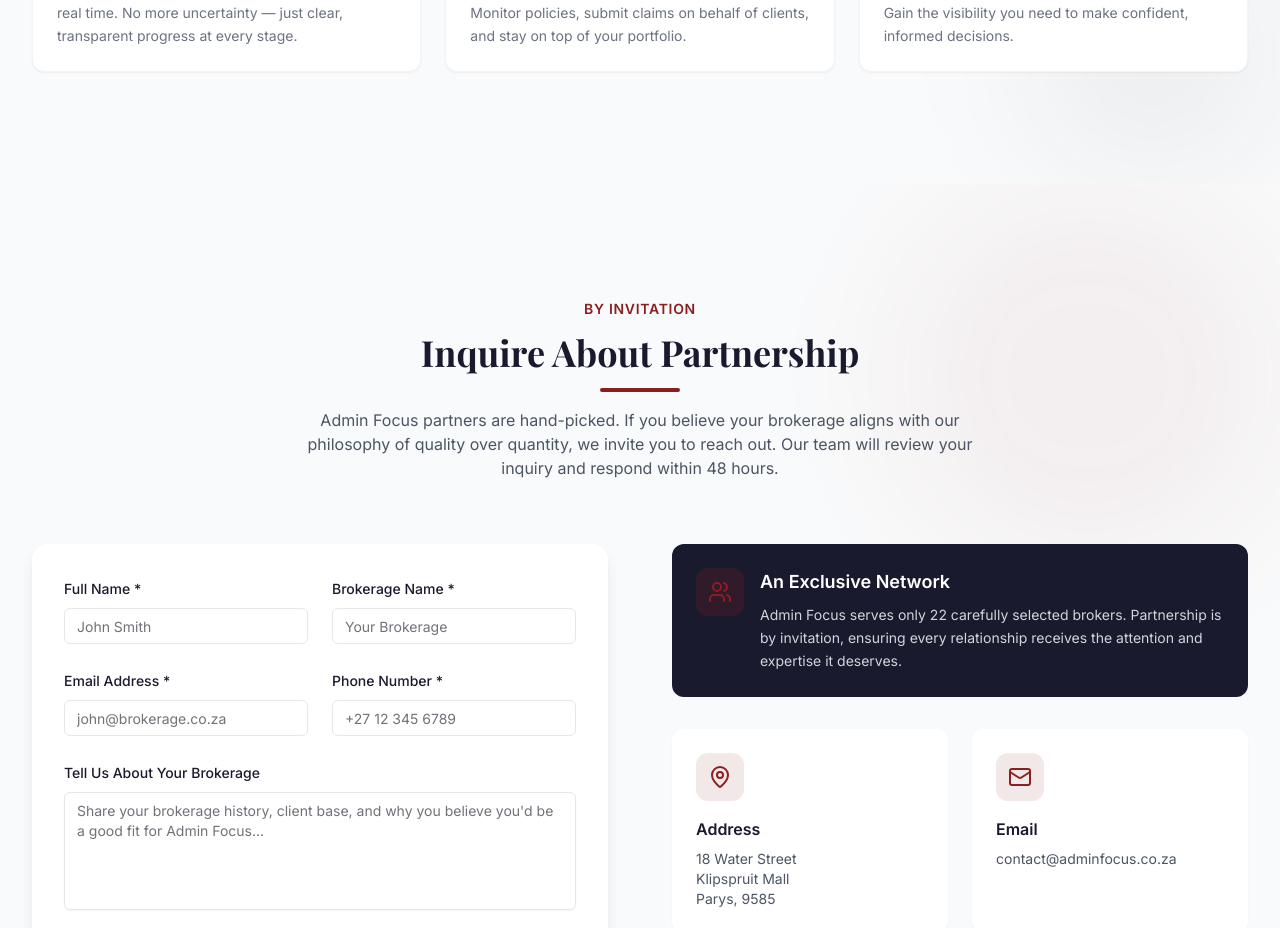
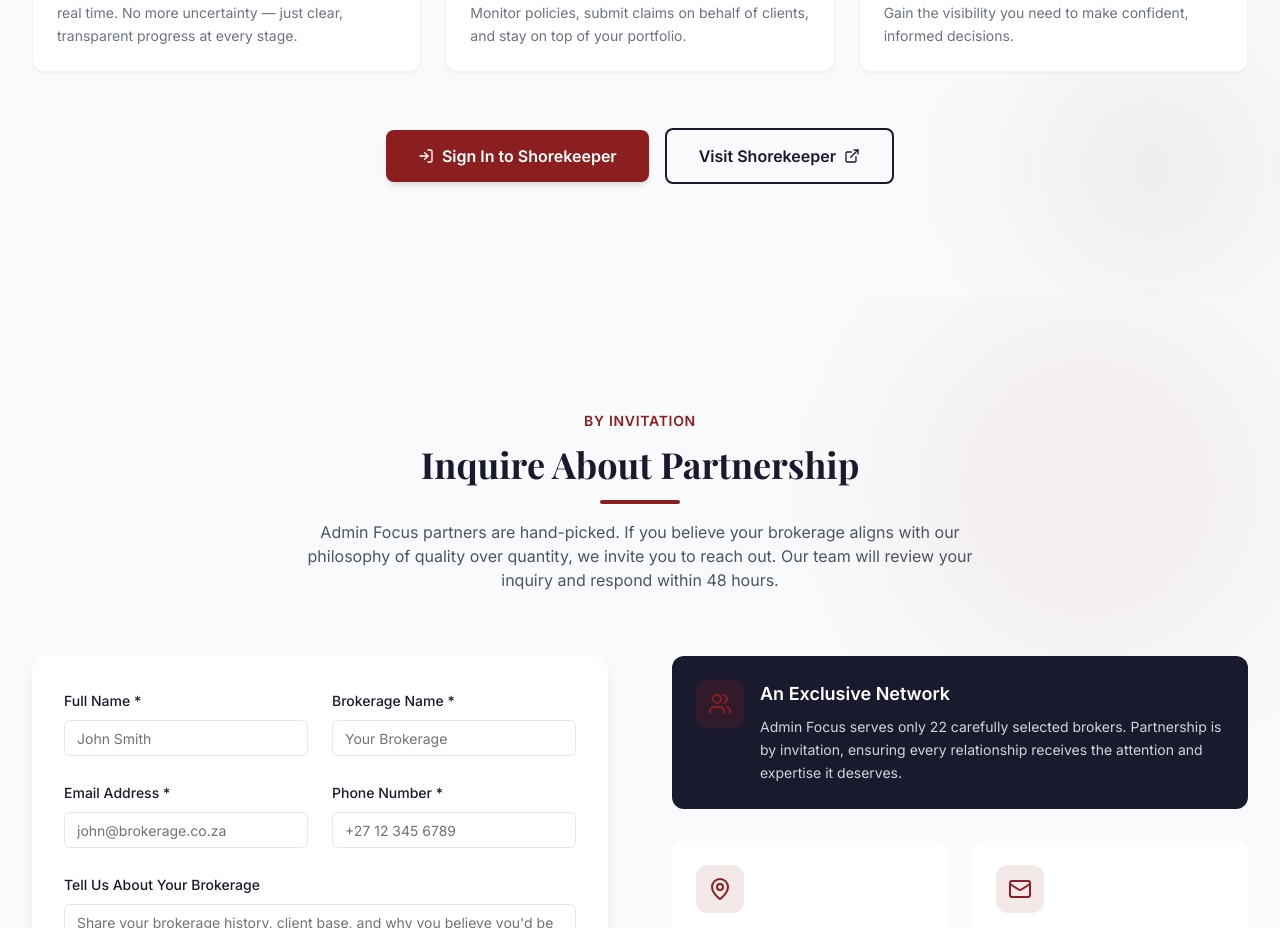
Before and after one commit to FAN9525/AFUM-Website, a React (Vite) app in the folder app/: page / in a window 1280 px wide. Shown: the part 5382-6310 px from the top of the page. Built offline with nearby package versions, Linux system fonts and the light colour scheme.

Commit message:
Add Sign In and Visit Website buttons to Shorekeeper section

```diff
--- a/app/src/sections/shorekeeper.tsx
+++ b/app/src/sections/shorekeeper.tsx
@@ -1,6 +1,6 @@
 import { useRef } from 'react';
 import { motion, useInView } from 'framer-motion';
-import { FileText, Users, BarChart3 } from 'lucide-react';
+import { FileText, Users, BarChart3, LogIn, ExternalLink } from 'lucide-react';
 
 const audiences = [
   {
@@ -139,6 +139,33 @@
           ))}
         </div>
 
+        {/* CTA Buttons */}
+        <motion.div
+          initial={{ opacity: 0, y: 20 }}
+          animate={isInView ? { opacity: 1, y: 0 } : {}}
+          transition={{ duration: 0.6, delay: 0.9, ease: [0.25, 0.46, 0.45, 0.94] }}
+          className="flex flex-col sm:flex-row items-center justify-center gap-4 mt-14"
+        >
+          <a
+            href="https://dev.shorekeeper.co.za/login"
+            target="_blank"
+            rel="noopener noreferrer"
+            className="inline-flex items-center gap-2 bg-[#8B1E1E] hover:bg-[#7a1a1a] text-white font-semibold px-8 py-3.5 rounded-lg shadow-md hover:shadow-lg transition-all duration-200 group"
+          >
+            <LogIn className="w-4 h-4 transition-transform group-hover:-translate-y-0.5" />
+            Sign In to Shorekeeper
+          </a>
+          <a
+            href="https://www.shorekeeper.co.za"
+            target="_blank"
+            rel="noopener noreferrer"
+            className="inline-flex items-center gap-2 border-2 border-[#1a1a2e] text-[#1a1a2e] hover:bg-[#1a1a2e] hover:text-white font-semibold px-8 py-3.5 rounded-lg transition-all duration-200 group"
+          >
+            Visit Shorekeeper
+            <ExternalLink className="w-4 h-4 transition-transform group-hover:translate-x-0.5 group-hover:-translate-y-0.5" />
+          </a>
+        </motion.div>
+
       </div>
     </section>
   );
```
